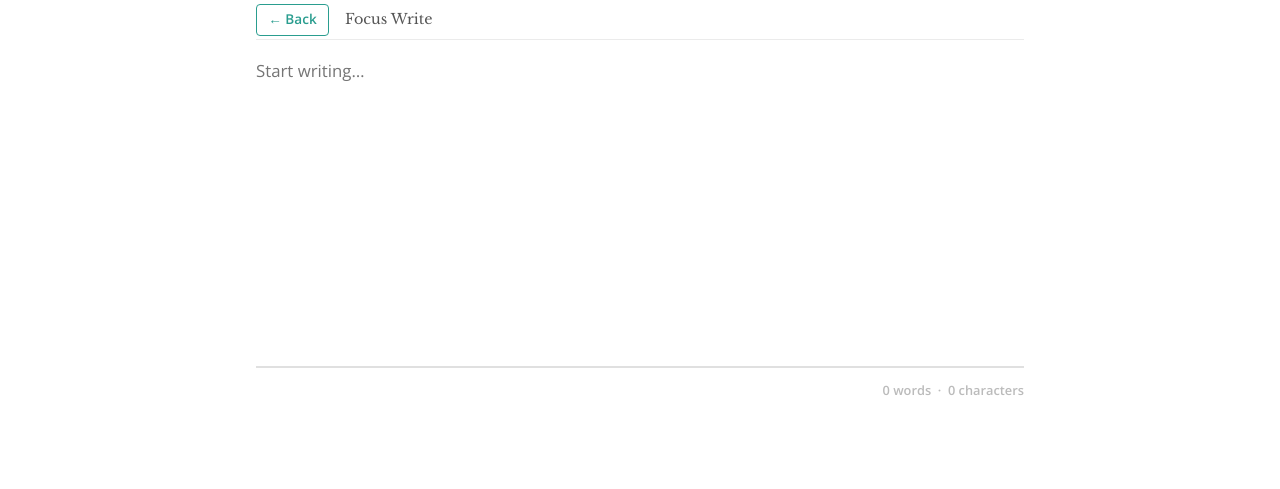
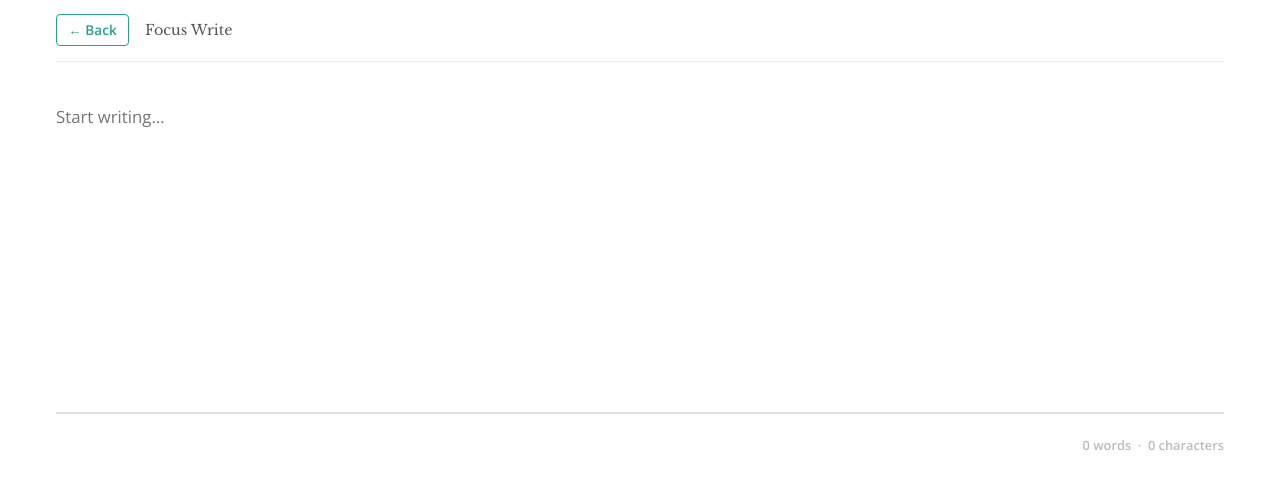
Before and after one commit to ConfluxConflux/college-app-app, a Django app: page /widgets/focus-write/ in a window 1280 px wide. Shown: the top 489 px of the page. Run offline with Django 5.2, Linux system fonts and the light colour scheme; data comes from the database, SQL or seed files in the repository; some libraries are stand-ins or nearby versions.

Commit message:
Auto-save: 2026-03-23 12:13

```diff
--- a/core/static/css/app.css
+++ b/core/static/css/app.css
@@ -520,9 +520,6 @@ body {
 
 /* ── Focus mode ────────────────────────────────────────────────── */
 
-html:has(body.focus-mode) {
-  background: white;
-}
 body.focus-mode {
   min-height: 100vh;
 }
@@ -530,7 +527,7 @@ body.focus-mode {
 .focus-shell {
   max-width: 780px;
   margin: 0 auto;
-  padding: 0 0.375rem 1rem;
+  padding: 0 1.5rem 4rem;
   min-height: 100vh;
 }
 
@@ -538,12 +535,12 @@ body.focus-mode {
   display: flex;
   align-items: center;
   gap: 1rem;
-  padding: 0.225rem 0;
+  padding: 0.9rem 0;
   border-bottom: 1px solid rgba(0,0,0,0.08);
-  margin-bottom: 0.5rem;
+  margin-bottom: 2rem;
   position: sticky;
   top: 0;
-  background: rgba(255, 255, 255, 0.95);
+  background: rgba(228, 244, 242, 0.9);
   backdrop-filter: blur(6px);
   z-index: 10;
 }
@@ -576,7 +573,7 @@ body.focus-mode {
 .focus-saved-label.is-unsaved { color: #e0a020; }
 
 .focus-prompt-area {
-  margin-bottom: 0.44rem;
+  margin-bottom: 1.75rem;
 }
 .focus-category-tag {
   font-size: 0.68rem;
@@ -626,7 +623,7 @@ body.focus-mode {
 }
 
 .focus-counter-row {
-  margin-top: 0.2rem;
+  margin-top: 0.75rem;
   text-align: right;
 }
 .focus-counter {
--- a/core/templates/focus_base.html
+++ b/core/templates/focus_base.html
@@ -12,10 +12,8 @@
   <link rel="stylesheet" href="{% static 'css/app.css' %}">
   <style>
     html { background: white; }
-    .focus-shell { padding: 0 0.375rem 1rem; }
-    .focus-topbar { padding: 0.225rem 0; margin-bottom: 0.5rem; background: rgba(255,255,255,0.95); }
-    .focus-prompt-area { margin-bottom: 0.44rem; }
-    .focus-counter-row { margin-top: 0.2rem; }
+    .focus-shell { max-width: 95%; padding: 0 1.5rem 1rem; }
+    .focus-topbar { background: rgba(255,255,255,0.95); }
   </style>
   {% block extra_head %}{% endblock %}
   <script src="https://unpkg.com/htmx.org@2.0.4"></script>
```
